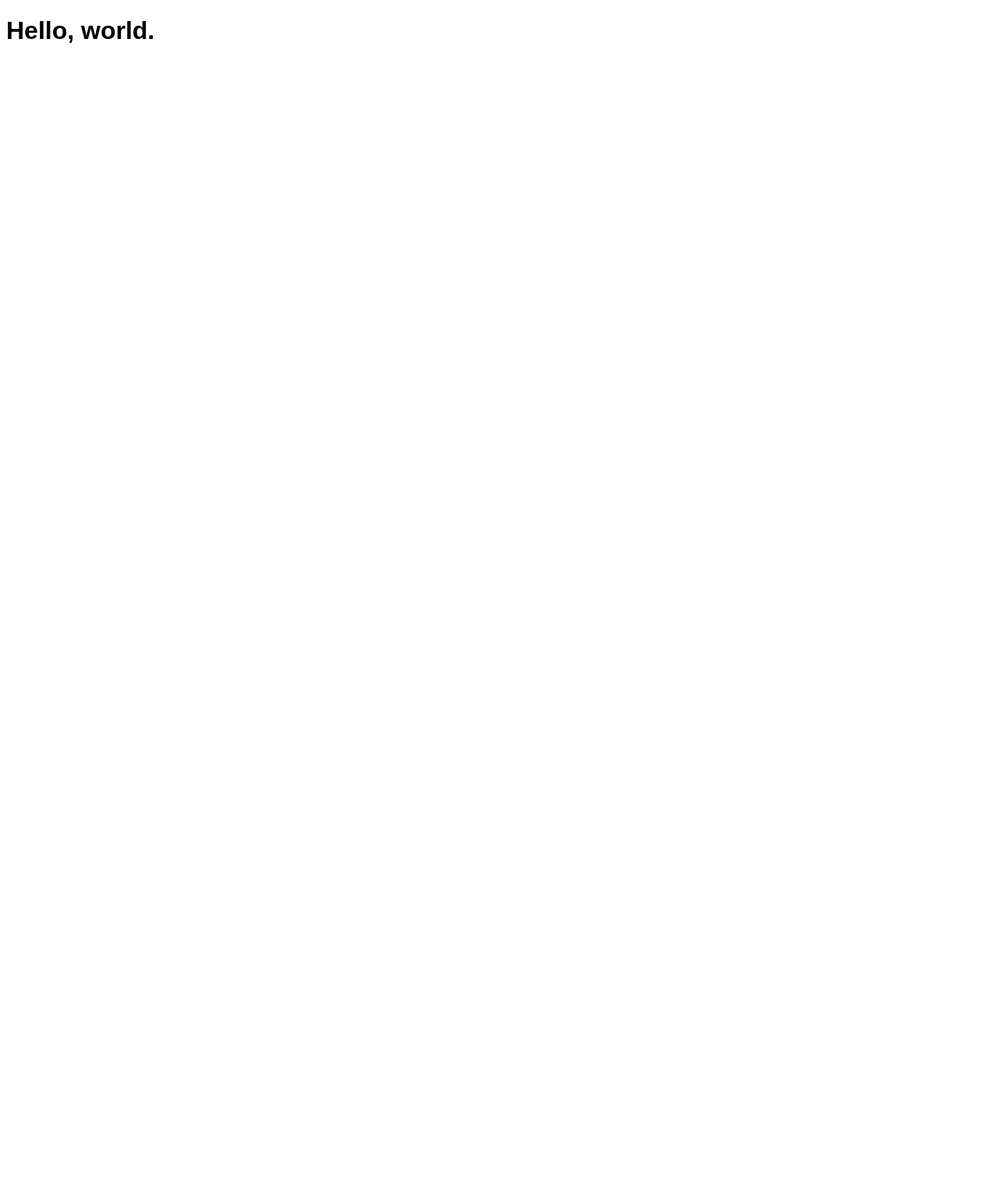
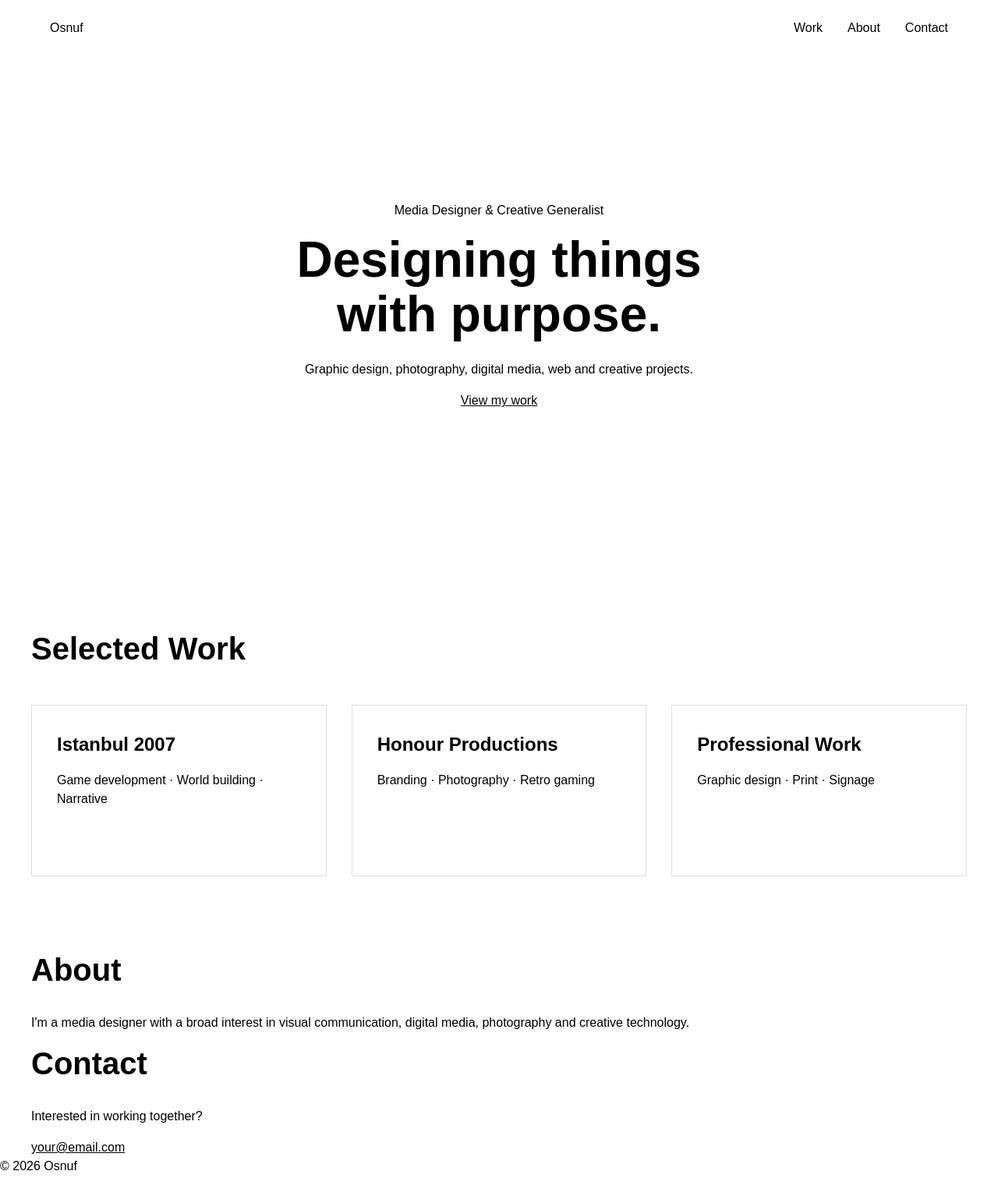
Before and after one commit to osnuf161/Portfolio, a plain HTML site: page index.html in a window 1280 px wide. Shown: the whole page at 78% size. Before the commit the page ends 800 px from the top, so only its background shows below. Drawn offline with Linux system fonts and the light colour scheme.

Commit message:
build initial portfolio layout

```diff
--- a/CSS/style.css
+++ b/CSS/style.css
@@ -1,3 +1,126 @@
+* {
+    box-sizing: border-box;
+}
+
+html {
+    scroll-behavior: smooth;
+}
+
 body {
+    margin: 0;
     font-family: Arial, sans-serif;
+    line-height: 1.5;
 }
+
+h1,
+h2,
+h3,
+p {
+    margin-top: 0;
+}
+
+h1 {
+    font-size: 4rem;
+    line-height: 1.1;
+    margin-bottom: 1.5rem;
+}
+
+h2 {
+    font-size: 2.5rem;
+    line-height: 1.2;
+    margin-bottom: 2rem;
+}
+
+h3 {
+    font-size: 1.5rem;
+    margin-bottom: 0.5rem;
+}
+
+p {
+    font-size: 1rem;
+    margin-bottom: 1rem;
+}
+
+a {
+    color: inherit;
+}
+
+/* =========================
+   Navigation
+   ========================= */
+
+header {
+    padding: 1.5rem 2rem;
+}
+
+nav {
+    display: flex;
+    justify-content: space-between;
+    align-items: center;
+}
+
+nav > div {
+    display: flex;
+    gap: 2rem;
+}
+
+nav a {
+    text-decoration: none;
+}
+
+/* =========================
+   Hero
+   ========================= */
+
+main > section:first-child {
+     min-height: 80vh;
+    padding: 8rem 2rem;
+    display: flex;
+    flex-direction: column;
+    justify-content: center;
+    align-items: center;
+    text-align: center;
+}
+
+/* =========================
+   Container
+   ========================= */
+
+.container {
+    width: min(100% - 4rem, 1200px);
+    margin-inline: auto;
+}
+
+/* =========================
+   Work
+   ========================= */
+
+#work {
+    padding-top: 6rem;
+    padding-bottom: 6rem;
+}
+
+#work > h2 {
+    margin-bottom: 3rem;
+}
+
+.work-grid {
+    display: grid;
+    grid-template-columns: repeat(3, 1fr);
+    gap: 2rem;
+}
+.work-grid article {
+    padding: 2rem;
+    border: 1px solid #ddd;
+    min-height: 220px;
+    transition: transform 0.2s ease;
+
+}
+
+.work-grid article h3 {
+    margin-bottom: 1rem;
+}
+
+.work-grid article:hover {
+    transform: translateY(-5px);
+}
--- a/index.html
+++ b/index.html
@@ -5,16 +5,98 @@
     <meta charset="UTF-8">
     <meta name="viewport" content="width=device-width, initial-scale=1.0">
 
-    <title>Your Name — Portfolio</title>
+    <title>Osnuf — Media Designer</title>
 
     <link rel="stylesheet" href="css/style.css">
 </head>
 
 <body>
 
-    <h1>Hello, world.</h1>
+    <header>
+        <nav class="container">
+            <a href="index.html">Osnuf</a>
+
+            <div>
+                <a href="#work">Work</a>
+                <a href="#about">About</a>
+                <a href="#contact">Contact</a>
+            </div>
+        </nav>
+    </header>
+
+    <main>
+
+        <section class="container">
+            <p>Media Designer & Creative Generalist</p>
+
+            <h1>Designing things<br>with purpose.</h1>
+
+            <p>
+                Graphic design, photography, digital media,
+                web and creative projects.
+            </p>
+
+            <a href="#work">View my work</a>
+        </section>
+
+
+        <section id="work" class="container">
+
+            <h2>Selected Work</h2>
+
+            <div class="work-grid">
+
+            <article>
+                <h3>Istanbul 2007</h3>
+                <p>Game development · World building · Narrative</p>
+            </article>
+
+            <article>
+                <h3>Honour Productions</h3>
+                <p>Branding · Photography · Retro gaming</p>
+            </article>
+
+            <article>
+                <h3>Professional Work</h3>
+                <p>Graphic design · Print · Signage</p>
+            </article>
+
+            </div>
+
+        </section>
+
+
+        <section id="about" class="container">
+
+            <h2>About</h2>
+
+            <p>
+                I'm a media designer with a broad interest in
+                visual communication, digital media, photography
+                and creative technology.
+            </p>
+
+        </section>
+
+
+        <section id="contact" class="container">
+
+            <h2>Contact</h2>
+
+            <p>Interested in working together?</p>
+
+            <a href="mailto:your@email.com">your@email.com</a>
+
+        </section>
+
+    </main>
+
+    <footer>
+        <p>&copy; 2026 Osnuf</p>
+    </footer>
 
     <script src="js/main.js"></script>
+
 </body>
 
 </html>
```
